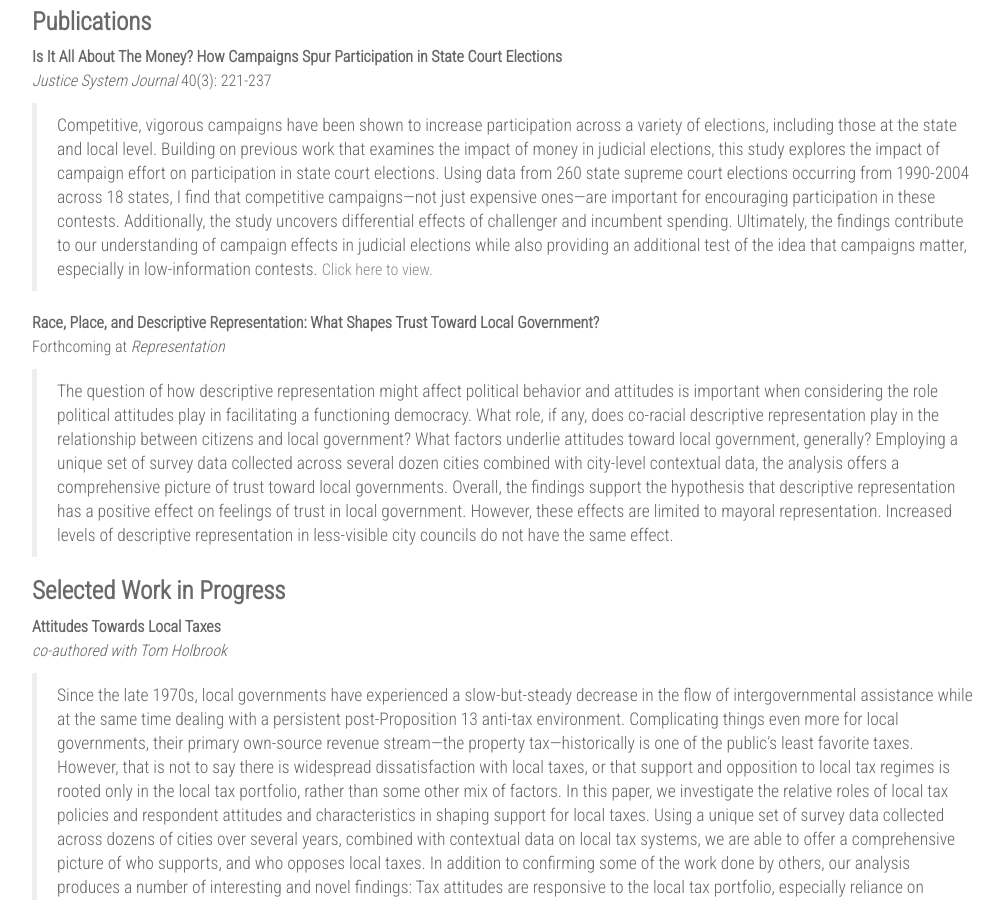
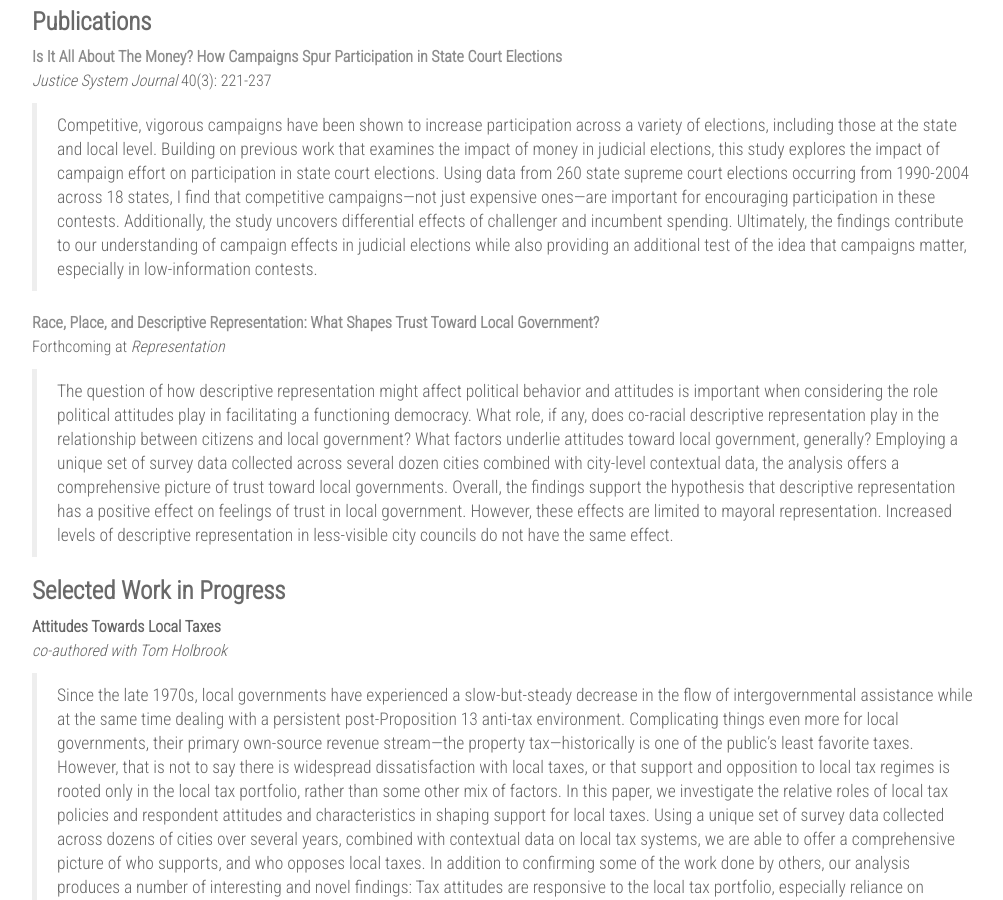
Before and after one commit to ajheideman/ajheideman.github.io, a Jekyll site: the page built from research.md, in a window 1280 px wide and 900 px high, scrolled down 1163 px. Shown: the whole window, without its empty margins (178-1181 px from the left). Built offline with Jekyll 4.4.1, drawn with Linux system fonts in a browser that asks for light colours; nearby versions of some CDN libraries.

Commit message:
Update research.md

```diff
--- a/research.md
+++ b/research.md
@@ -24,13 +24,13 @@
 </blockquote>
 
 # Publications
-**Is It All About The Money? How Campaigns Spur Participation in State Court Elections** <br>
+<a href="https://ajheideman.github.io/ajheideman.github.io/resources/Is It All About the Money How Campaigns Spur Participation in State Court Elections.pdf" target="_blank">**Is It All About The Money? How Campaigns Spur Participation in State Court Elections** </a> <br>
 _Justice System Journal_ 40(3): 221-237
 <blockquote>
-Competitive, vigorous campaigns have been shown to increase participation across a variety of elections, including those at the state and local level. Building on previous work that examines the impact of money in judicial elections, this study explores the impact of campaign effort on participation in state court elections. Using data from 260 state supreme court elections occurring from 1990-2004 across 18 states, I find that competitive campaigns—not just expensive ones—are important for encouraging participation in these contests. Additionally, the study uncovers differential effects of challenger and incumbent spending. Ultimately, the findings contribute to our understanding of campaign effects in judicial elections while also providing an additional test of the idea that campaigns matter, especially in low-information contests. <a href="https://ajheideman.github.io/ajheideman.github.io/resources/Is It All About the Money How Campaigns Spur Participation in State Court Elections.pdf" target="_blank">Click here to view.</a>
+Competitive, vigorous campaigns have been shown to increase participation across a variety of elections, including those at the state and local level. Building on previous work that examines the impact of money in judicial elections, this study explores the impact of campaign effort on participation in state court elections. Using data from 260 state supreme court elections occurring from 1990-2004 across 18 states, I find that competitive campaigns—not just expensive ones—are important for encouraging participation in these contests. Additionally, the study uncovers differential effects of challenger and incumbent spending. Ultimately, the findings contribute to our understanding of campaign effects in judicial elections while also providing an additional test of the idea that campaigns matter, especially in low-information contests.
 </blockquote>
 
-**Race, Place, and Descriptive Representation: What Shapes Trust Toward Local Government?** <br>
+<a href="https://ajheideman.github.io/ajheideman.github.io/resources/Race Place and Descriptive Representation What Shapes Trust Toward Local Government.pdf" target="_blank">**Race, Place, and Descriptive Representation: What Shapes Trust Toward Local Government?** </a> <br>
 Forthcoming at _Representation_
 <blockquote>
 The question of how descriptive representation might affect political behavior and attitudes is important when considering the role political attitudes play in facilitating a functioning democracy. What role, if any, does co-racial descriptive representation play in the relationship between citizens and local government? What factors underlie attitudes toward local government, generally? Employing a unique set of survey data collected across several dozen cities combined with city-level contextual data, the analysis offers a comprehensive picture of trust toward local governments. Overall, the findings support the hypothesis that descriptive representation has a positive effect on feelings of trust in local government. However, these effects are limited to mayoral representation. Increased levels of descriptive representation in less-visible city councils do not have the same effect.
```
